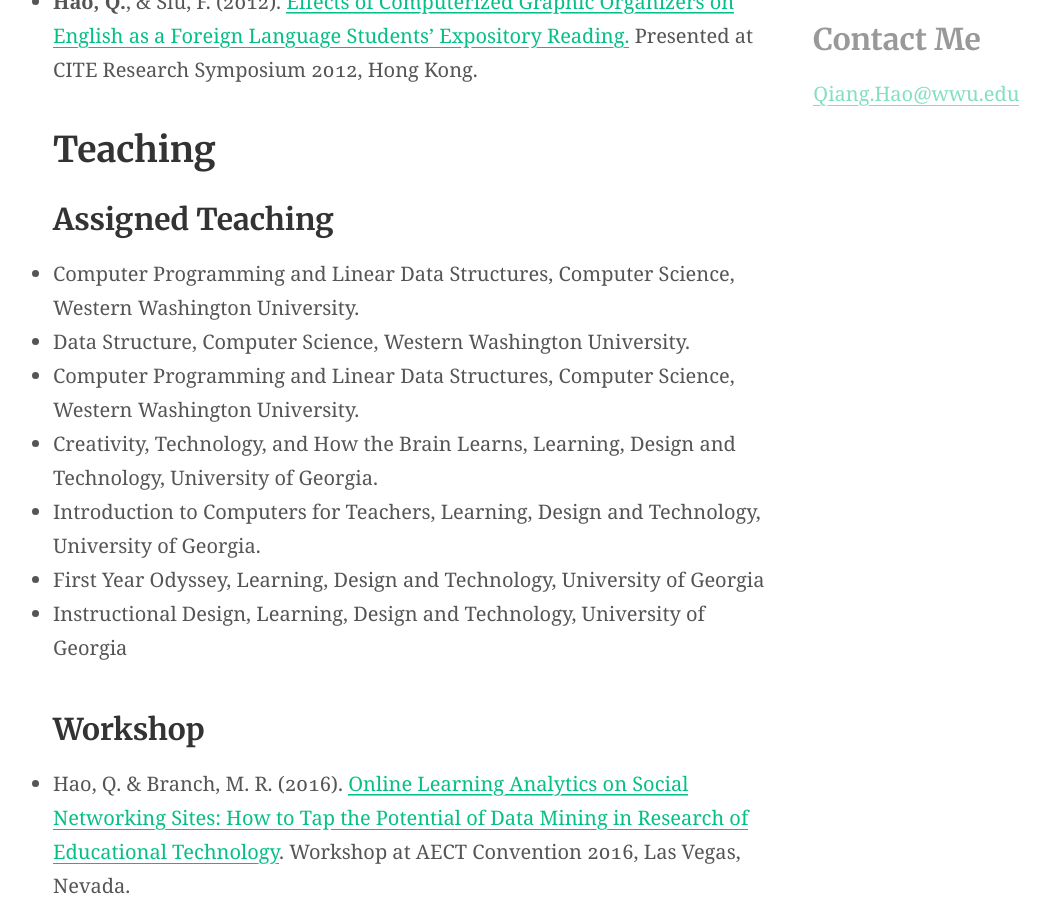
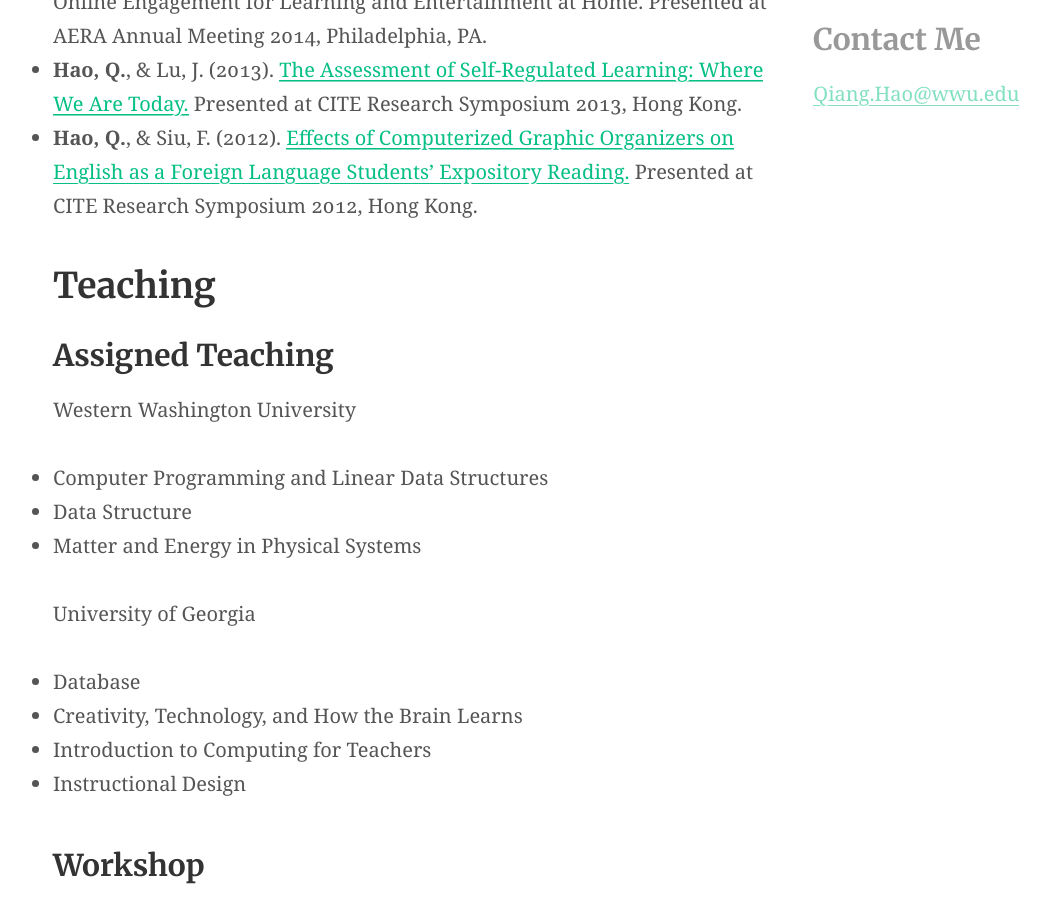
Before and after one commit to Neo-Hao/neo-hao.github.io, a Jekyll site: the page built from cv.md, in a window 1280 px wide and 900 px high, scrolled down 3977 px. Shown: the whole window, without its empty margins (11-1061 px from the left). Built offline with Jekyll 4.4.1, drawn with Linux system fonts in a browser that asks for light colours; some of the changed text lies outside the part shown.

Commit message:
update cv

```diff
--- a/cv.md
+++ b/cv.md
@@ -28,7 +28,9 @@
 
 #### Conference Proceedings
 
-* Wright, E., <strong>Hao, Q.</strong>, Rasheed, K. & Liu, Y. (In Press). Feature Selection and Classification of Post-Graduation Income of College Students in the United States. In <i>International Conference on Social Computing, Behavioral-Cultural Modeling & Prediction and Behavior Representation in Modeling and Simulation</i>, Jul. 10-13, 2018, Washington, D.C.
+* <strong>Hao, Q.</strong>, Galyardt, A., Barnes, B., Wright, E., & Branch, M. R. (In Press). Automatic Identification of Ineffective Online Student Questions in Computing Education. In <i>2018 IEEE Frontier in Education</i>, Oct. 3-6, San Jose, CA.
+
+* Wright, E., <strong>Hao, Q.</strong>, Rasheed, K. & Liu, Y. (In Press). Feature Selection and Classification of Post-Graduation Income of College Students in the United States. In <i>2018 International Conference on Social Computing, Behavioral-Cultural Modeling & Prediction and Behavior Representation in Modeling and Simulation</i>, Jul. 10-13, 2018, Washington, D.C.
 
 * <strong>Hao, Q.</strong>, Barnes, B., Wright, E., & Kim. E. (2018). <a href="http://qhao.info/downloads/sigcse-2018.pdf" target="_blank">Effects of Active Learning Environments and Instructional Methods in Computer Science Education</a>. In <i>Proceedings of the 49th ACM Technical Symposium on Computer Science Education (SIGCSE '18)</i>. ACM, New York, NY, USA, 934-939.
 
@@ -78,13 +80,18 @@
 
 ### Assigned Teaching
 
-* Computer Programming and Linear Data Structures, Computer Science, Western Washington University.
-* Data Structure, Computer Science, Western Washington University.
-* Computer Programming and Linear Data Structures, Computer Science, Western Washington University.
-* Creativity, Technology, and How the Brain Learns, Learning, Design and Technology, University of Georgia.
-* Introduction to Computers for Teachers, Learning, Design and Technology, University of Georgia.
-* First Year Odyssey, Learning, Design and Technology, University of Georgia
-* Instructional Design, Learning, Design and Technology, University of Georgia
+Western Washington University
+
+* Computer Programming and Linear Data Structures
+* Data Structure
+* Matter and Energy in Physical Systems
+
+University of Georgia
+
+* Database
+* Creativity, Technology, and How the Brain Learns
+* Introduction to Computing for Teachers
+* Instructional Design
 
 ### Workshop
 
```
